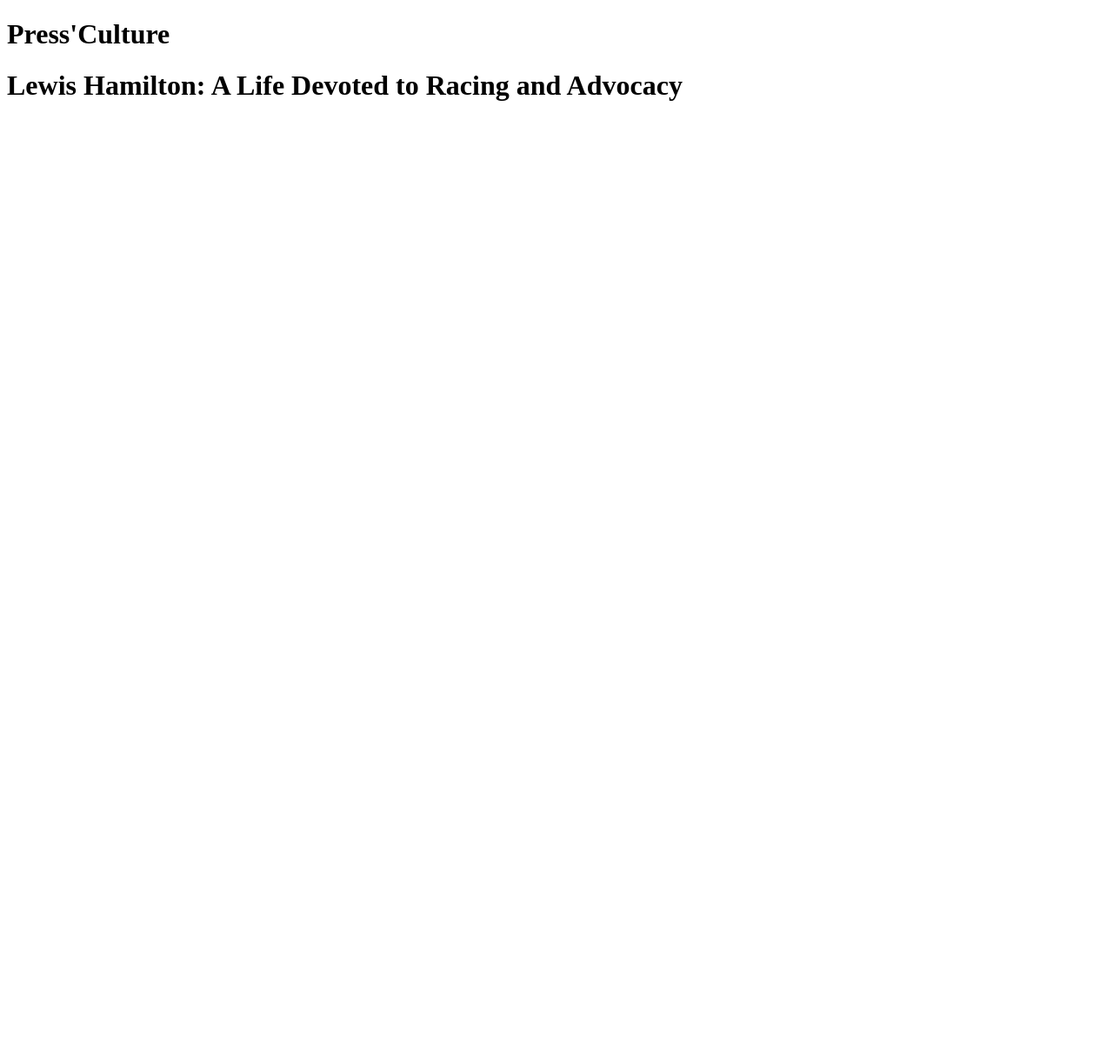
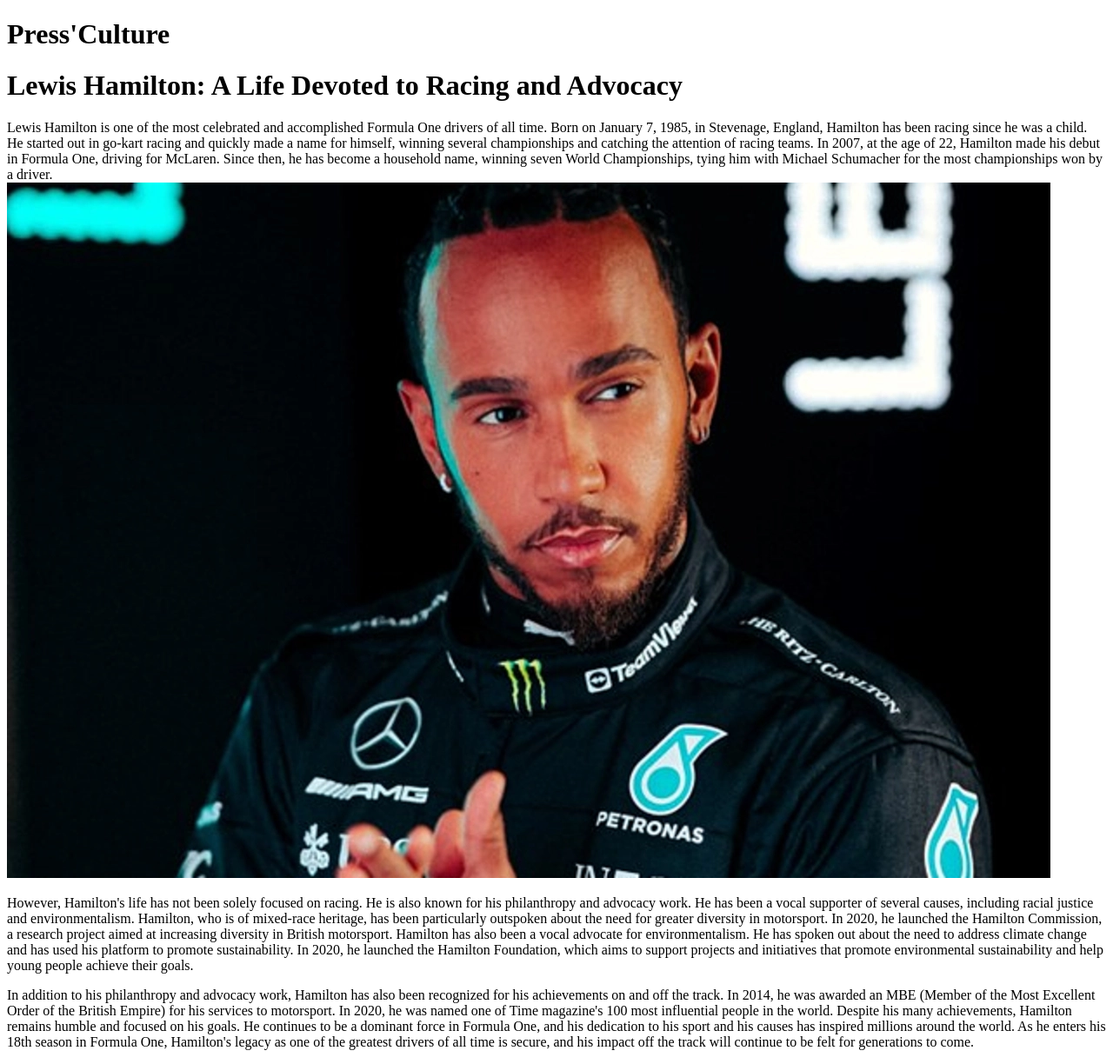
Before and after one commit to Zerbaib/HamiltonPressWebsite, a plain HTML site: page index.html in a window 1280 px wide. Shown: the whole page at 87% size. Before the commit the page ends 800 px from the top, so only its background shows below. Drawn offline with Linux system fonts and the light colour scheme.

Commit message:
add text and image

```diff
--- a/index.html
+++ b/index.html
@@ -20,5 +20,19 @@
             </h1>
         </div>
     </header>
+    <body>
+        <aside>
+            Lewis Hamilton is one of the most celebrated and accomplished Formula One drivers of all time. Born on January 7, 1985, in Stevenage, England, Hamilton has been racing since he was a child. He started out in go-kart racing and quickly made a name for himself, winning several championships and catching the attention of racing teams. In 2007, at the age of 22, Hamilton made his debut in Formula One, driving for McLaren. Since then, he has become a household name, winning seven World Championships, tying him with Michael Schumacher for the most championships won by a driver.
+        </aside>
+        <img src="assets/img/hamilton.png">
+        <p>
+            However, Hamilton's life has not been solely focused on racing. He is also known for his philanthropy and advocacy work. He has been a vocal supporter of several causes, including racial justice and environmentalism. Hamilton, who is of mixed-race heritage, has been particularly outspoken about the need for greater diversity in motorsport. In 2020, he launched the Hamilton Commission, a research project aimed at increasing diversity in British motorsport.
+            Hamilton has also been a vocal advocate for environmentalism. He has spoken out about the need to address climate change and has used his platform to promote sustainability. In 2020, he launched the Hamilton Foundation, which aims to support projects and initiatives that promote environmental sustainability and help young people achieve their goals.
+        </p>
+        <p>
+            In addition to his philanthropy and advocacy work, Hamilton has also been recognized for his achievements on and off the track. In 2014, he was awarded an MBE (Member of the Most Excellent Order of the British Empire) for his services to motorsport. In 2020, he was named one of Time magazine's 100 most influential people in the world.
+            Despite his many achievements, Hamilton remains humble and focused on his goals. He continues to be a dominant force in Formula One, and his dedication to his sport and his causes has inspired millions around the world. As he enters his 18th season in Formula One, Hamilton's legacy as one of the greatest drivers of all time is secure, and his impact off the track will continue to be felt for generations to come.
+        </p>
+    </body>
 </body>
 </html>
```
